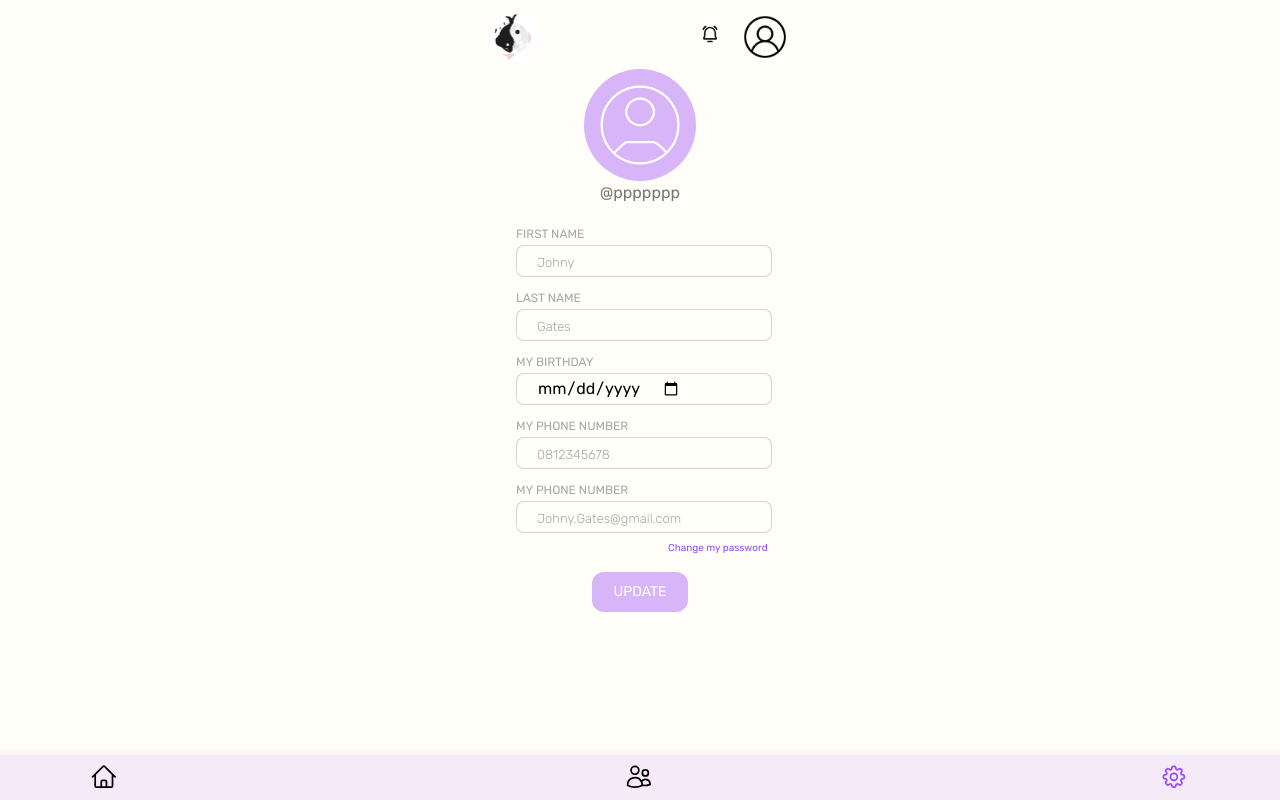
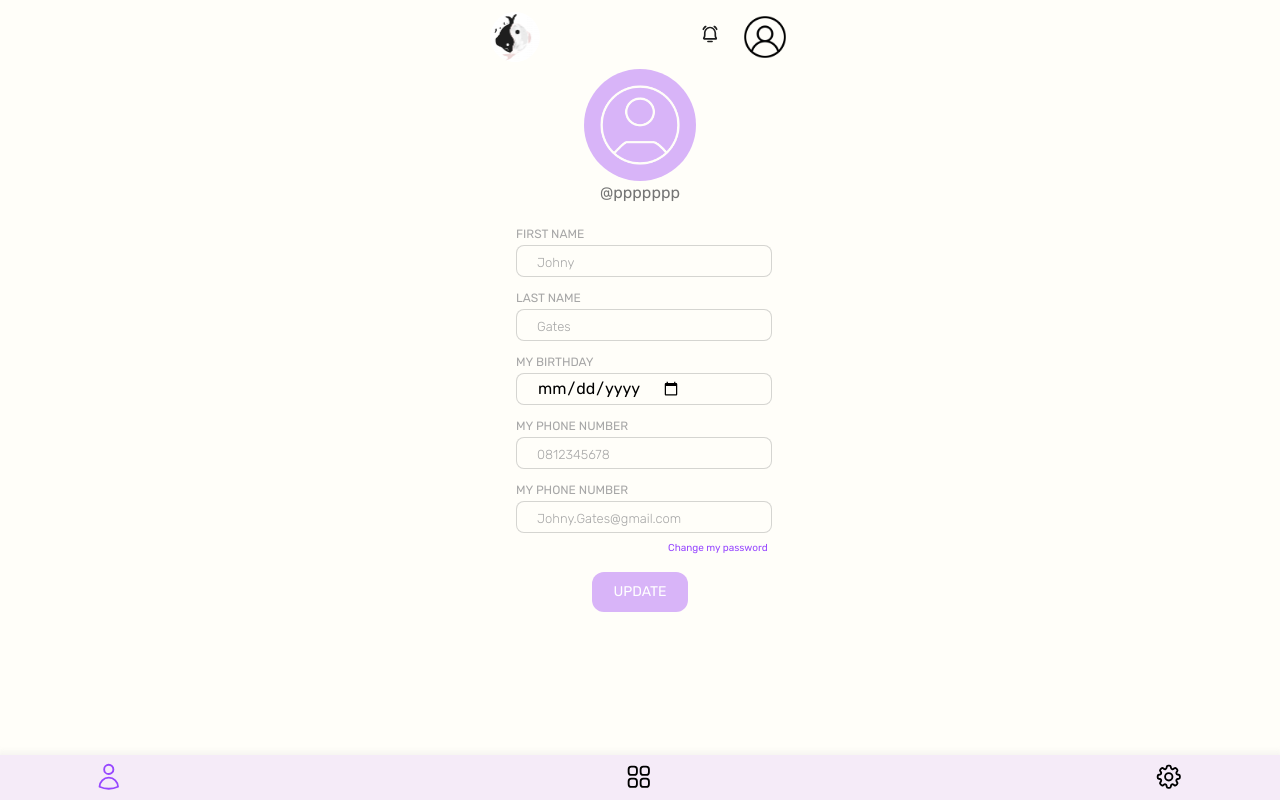
Before and after one commit to Dulyarat455/monieeiei, a Next.js app: page /account in a window 1280 px wide. Built offline with nearby package versions, Linux system fonts and the light colour scheme.

Commit message:
edit navbarbottom icon and size

```diff
--- a/src/component/navbarbottom.js
+++ b/src/component/navbarbottom.js
@@ -5,25 +5,25 @@ import { useRouter } from 'next/router';
 
 export default function Navbarbottom(){
 
-    const [activeItemPrivate, setActiveItemPrivate] = useState('black');
+    const [activeItemAccount, setActiveItemAccount] = useState('black');
     const [activeItemWorkspace, setActiveItemWorkspace] = useState('black');
-    const [activeItemAccount, setActiveItemAccount] = useState('black');
+    const [activeItemSetting, setActiveItemSetting] = useState('black');
     const router = useRouter();
     const currentPath = router.asPath;
     console.log(currentPath);
 
     useEffect(() => {
-        if(currentPath === "/private"){
-            setActiveItemPrivate('#9747FF')
+        if(currentPath === "/account"){
+            setActiveItemAccount('#9747FF')
             setActiveItemWorkspace('black')
-            setActiveItemAccount('black')
+            setActiveItemSetting('black')
         }else if(currentPath === "/workspace"){
             setActiveItemWorkspace('#9747FF')
-            setActiveItemPrivate('black')
             setActiveItemAccount('black')
-        }else if(currentPath === "/account"){
-            setActiveItemAccount('#9747FF')
-            setActiveItemPrivate('black')
+            setActiveItemSetting('black')
+        }else if(currentPath === "/setting"){
+            setActiveItemSetting('#9747FF')
+            setActiveItemAccount('black')
             setActiveItemWorkspace('black')
         }
     }, [currentPath]);
@@ -44,8 +44,8 @@ export default function Navbarbottom(){
       };
 
       const iconStyles = {
-        width: '30px',
-        height: '30px',
+        width: '40px',
+        height: '40px',
         flexShrink: 0,
         display: 'flex',
         margin: '0 10px',
@@ -55,24 +55,25 @@ export default function Navbarbottom(){
 
     return(
         <nav style={navbarStyles_bottom} className="inline-felx">
-            <Link href={"/private"}>
+            <Link href={"/account"}>
                 <div
                 style={iconStyles}
-                onClick={() => setActiveItemPrivate("private")}
-                data-item="private"
-                title="private">
+                onClick={() => setActiveItemAccount("account")}
+                data-item="account"
+                title="account">
                 <svg
                 xmlns="http://www.w3.org/2000/svg"
                 fill="none"
                 viewBox="0 0 26 26"
                 stroke-width="1.5"
-                stroke={activeItemPrivate}
-                class="w-6 h-6">
+                stroke={activeItemAccount}
+                class="w-8 h-8">
                     <path
                     stroke-linecap="round"
                     stroke-linejoin="round"
-                    d="M2.25 12l8.954-8.955c.44-.439 1.152-.439 1.591 0L21.75 12M4.5 9.75v10.125c0 .621.504 1.125 1.125 1.125H9.75v-4.875c0-.621.504-1.125 1.125-1.125h2.25c.621 0 1.125.504 1.125 1.125V21h4.125c.621 0 1.125-.504 1.125-1.125V9.75M8.25 21h8.25" />
+                    d="M15.75 6a3.75 3.75 0 11-7.5 0 3.75 3.75 0 017.5 0zM4.501 20.118a7.5 7.5 0 0114.998 0A17.933 17.933 0 0112 21.75c-2.676 0-5.216-.584-7.499-1.632z" />
                 </svg>
+
                 </div>
             </Link>
             <Link href={"/workspace"}>
@@ -87,28 +88,28 @@ export default function Navbarbottom(){
                 viewBox="0 0 26 26"
                 stroke-width="1.5"
                 stroke={activeItemWorkspace}
-                class="w-6 h-6">
+                class="w-8 h-8">
                     <path
                     stroke-linecap="round"
                     stroke-linejoin="round"
-                    d="M15 19.128a9.38 9.38 0 002.625.372 9.337 9.337 0 004.121-.952 4.125 4.125 0 00-7.533-2.493M15 19.128v-.003c0-1.113-.285-2.16-.786-3.07M15 19.128v.106A12.318 12.318 0 018.624 21c-2.331 0-4.512-.645-6.374-1.766l-.001-.109a6.375 6.375 0 0111.964-3.07M12 6.375a3.375 3.375 0 11-6.75 0 3.375 3.375 0 016.75 0zm8.25 2.25a2.625 2.625 0 11-5.25 0 2.625 2.625 0 015.25 0z" />
+                    d="M3.75 6A2.25 2.25 0 016 3.75h2.25A2.25 2.25 0 0110.5 6v2.25a2.25 2.25 0 01-2.25 2.25H6a2.25 2.25 0 01-2.25-2.25V6zM3.75 15.75A2.25 2.25 0 016 13.5h2.25a2.25 2.25 0 012.25 2.25V18a2.25 2.25 0 01-2.25 2.25H6A2.25 2.25 0 013.75 18v-2.25zM13.5 6a2.25 2.25 0 012.25-2.25H18A2.25 2.25 0 0120.25 6v2.25A2.25 2.25 0 0118 10.5h-2.25a2.25 2.25 0 01-2.25-2.25V6zM13.5 15.75a2.25 2.25 0 012.25-2.25H18a2.25 2.25 0 012.25 2.25V18A2.25 2.25 0 0118 20.25h-2.25A2.25 2.25 0 0113.5 18v-2.25z" />
                 </svg>
 
                 </div>
             </Link>
-            <Link href={"/account"} className="mr-14">
+            <Link href={"/setting"} className="mr-14">
                 <div
                 style={iconStyles}
-                onClick={() => setActiveItemAccount("account")}
-                data-item="account"
-                title="account">
+                onClick={() => setActiveItemSetting("setting")}
+                data-item="setting"
+                title="setting">
                 <svg
                 xmlns="http://www.w3.org/2000/svg"
                 fill="none"
                 viewBox="0 0 26 26"
                 stroke-width="1.5"
-                stroke={activeItemAccount}
-                class="w-6 h-6">
+                stroke={activeItemSetting}
+                class="w-8 h-8">
                     <path
                     stroke-linecap="round"
                     stroke-linejoin="round"
```
